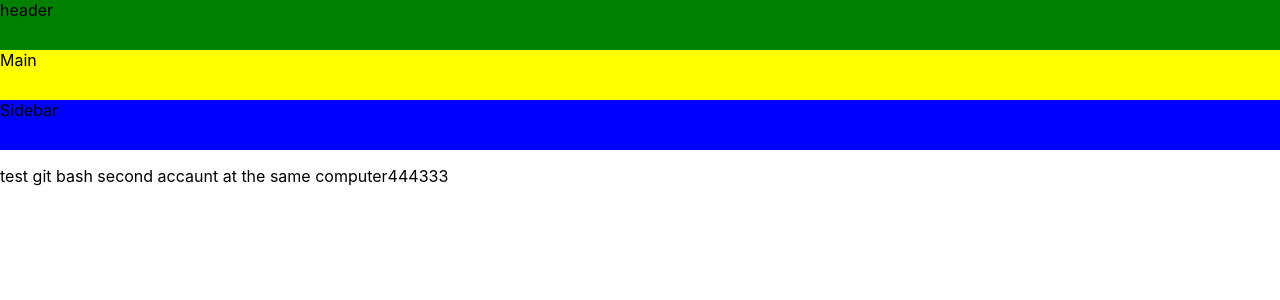
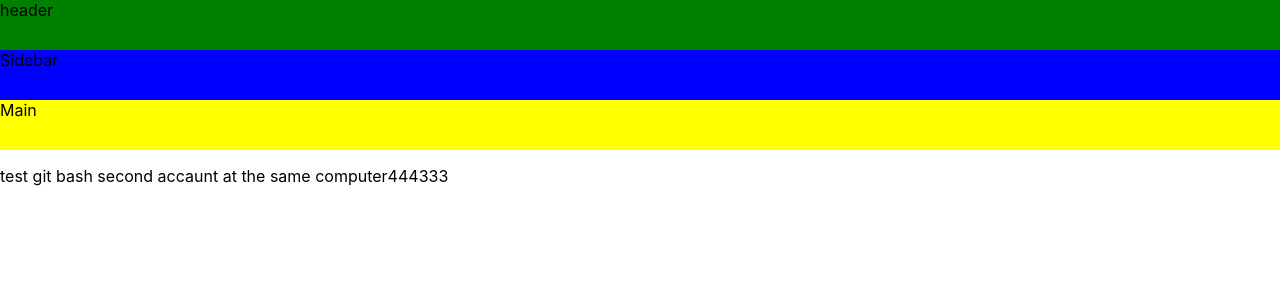
Before and after one commit to Zhenkaaf/tasksF_front, a React (Create React App) app: page / in a window 1280 px wide. Shown: the top 300 px of the page. Built offline with nearby package versions, Linux system fonts and the light colour scheme.

Commit message:
viktorTest

```diff
--- a/src/App.tsx
+++ b/src/App.tsx
@@ -7,8 +7,9 @@ function App() {
   return (
     <div className="App">
       <Header />
+
+      <Sidebar />
       <Main />
-      <Sidebar />
       <p>test git bash second accaunt at the same computer444333</p>
     </div>
   );
```
